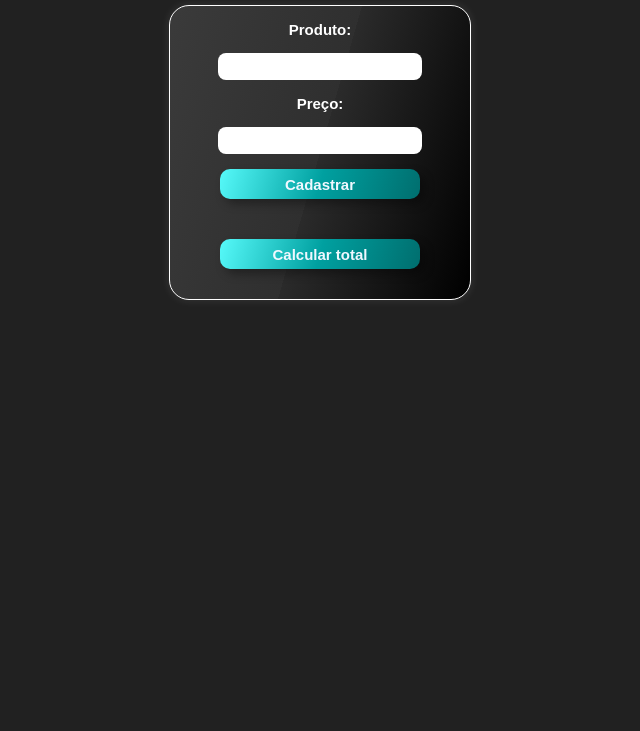
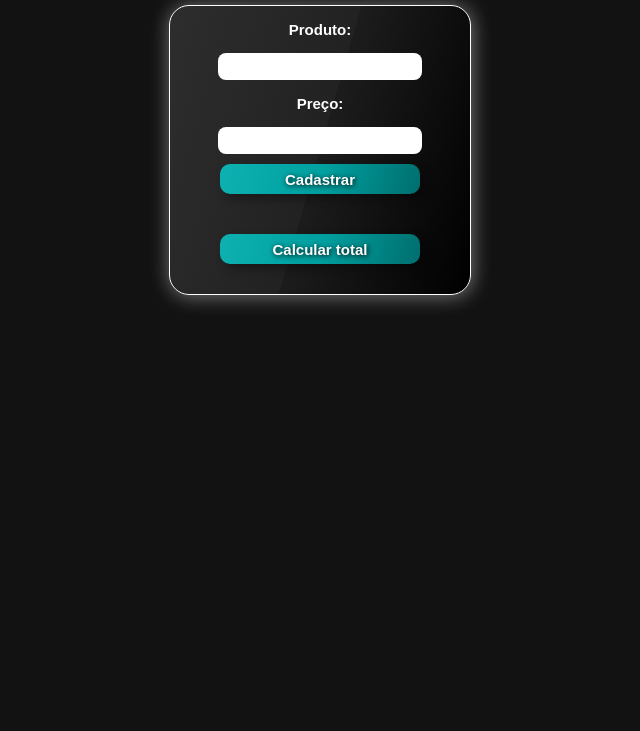
Before and after one commit to alyssondeoliveira/JS-udemy, a plain HTML site: page todolist/index.html in a window 1280 px wide. Shown: the part 69-800 px from the top of the page, without its empty margins (320-960 px from the left). Drawn offline with Linux system fonts and the light colour scheme.

Commit message:
atualização lista de sup

```diff
--- a/todolist/index.html
+++ b/todolist/index.html
@@ -20,14 +20,14 @@
             <p>Preço:
             </p>
                 <input type="number" name="preco" id="preco" >
-            <p>
-                <input type="submit" value="Cadastrar" class="botao" id="cadastrar" onclick="cadastrar()">
-            </p>
+
+                <a class="botao" id="cadastrar" onclick="cadastrar()">Cadastrar</a>
+
         </div>
         <ul id="lista">
 
         </ul>
-        <input type="submit" value="Calcular total" class="botao" onclick="valorTotal()">
+        <a class="botao" onclick="valorTotal()">Calcular total</a>
         <div id="res"></div>
     </section>
     <footer>
--- a/todolist/script.js
+++ b/todolist/script.js
@@ -1,6 +1,6 @@
 let valorFinal = []
 function cadastrar() {
-    if (produto) {
+    if (produto.value && preco.value) {
         let produto = document.getElementById('produto').value
         let lista = document.getElementById('lista')
         let item = document.createElement('li')
@@ -18,7 +18,6 @@ function cadastrar() {
         remover.className = 'remover'
         lista.appendChild(remover)
         remover.onclick = function(event) {
-            event.stopPropagation()
             valorFinal.splice(index, 1)
             lista.removeChild(item)
             lista.removeChild(remover)
@@ -26,6 +25,8 @@ function cadastrar() {
 
         }
 
+    }else {
+        alert('ERRO! Cadastre um produto e preço.')
     }
     produto.value = ''
     produto.focus()
--- a/todolist/style.css
+++ b/todolist/style.css
@@ -1,6 +1,6 @@
 body {
     font: 500 15px Arial;
-    background-color: hwb(0 13% 87%);
+    background-color: hwb(0 7% 93%);
 
 }
 
@@ -18,7 +18,7 @@ section {
     text-align: center;
     border: 1px solid white;
     border-radius: 20px;
-    box-shadow: 0px 0px 10px rgba(255, 255, 255, 0.11);
+    box-shadow: 1px 1px 20px rgba(255, 255, 255, 0.445);
 }
 
 #produto, #preco {
@@ -30,6 +30,7 @@ section {
 
 section > div > p {
     font: 900 15px Arial;
+
 }
 
 section > ul {
@@ -68,25 +69,35 @@ section > div#res {
     padding: 10px;
 }
 
-input[type=submit]  {
+a  {
+    display: inline-flex;
+    text-align: center;
+    justify-content: center;
+    align-items: center;
+
     width: 200px;
     height: 30px;
     background-image: linear-gradient(106deg, rgba(0, 255, 255, 0.640) , rgb(0, 160, 160), rgb(0, 110, 110));
-    color: aliceblue;
+    color: rgb(255, 255, 255);
     font: 600 15px Arial;
+    text-shadow:  1px 1px 5px black;
     border: none;
     border-radius: 10px;
     box-shadow: 5px 5px 10px rgba(0, 0, 0, 0.336);
 }
 
-input[type=submit]:hover {
+a:hover {
     background-image: linear-gradient(106deg, rgba(0, 211, 211, 0.64) , rgb(0, 138, 138), rgb(0, 85, 85));
 
 }
 
-input[type=submit]:active {
+a:active {
     background-image: linear-gradient(106deg, rgba(0, 185, 185, 0.64) , rgb(0, 112, 112), rgb(0, 56, 56));
     transform: translateY(2px);
+}
+
+a#cadastrar {
+    margin-top: 10px;
 }
 
 footer {
```
